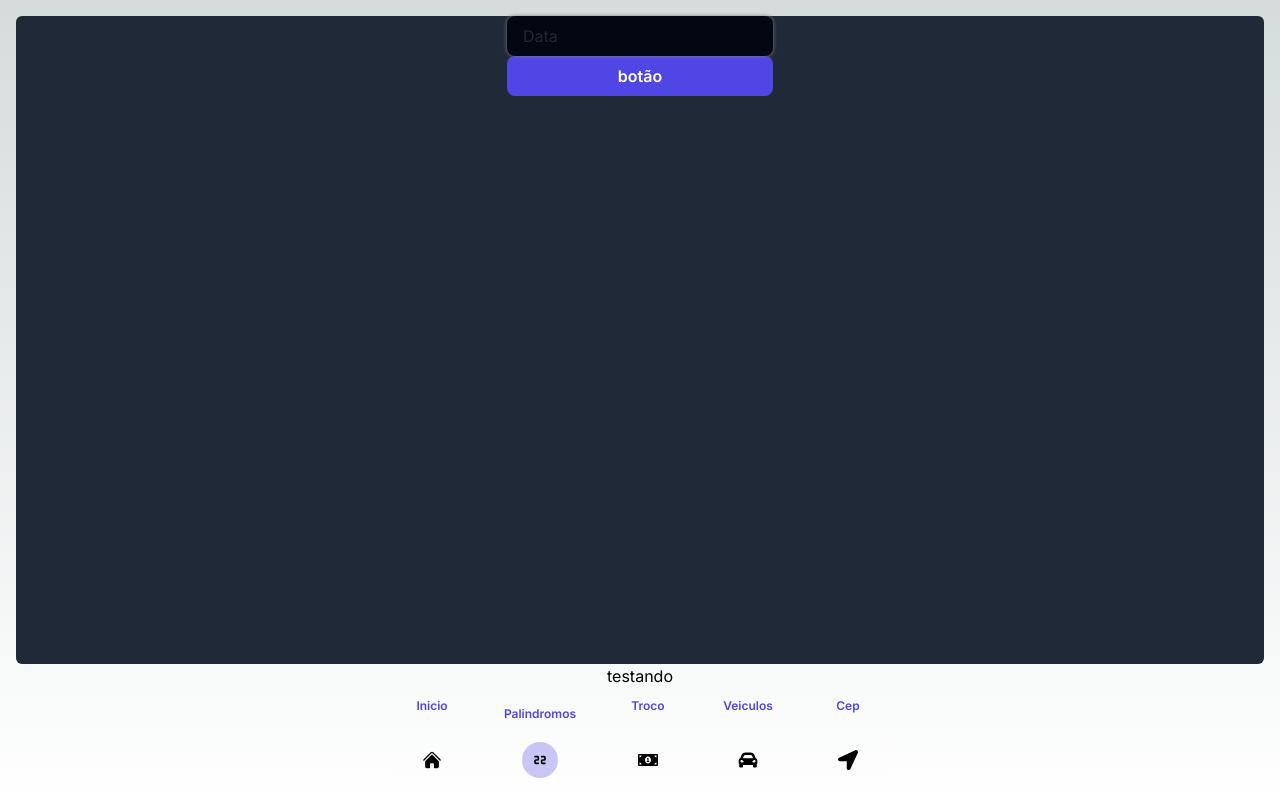
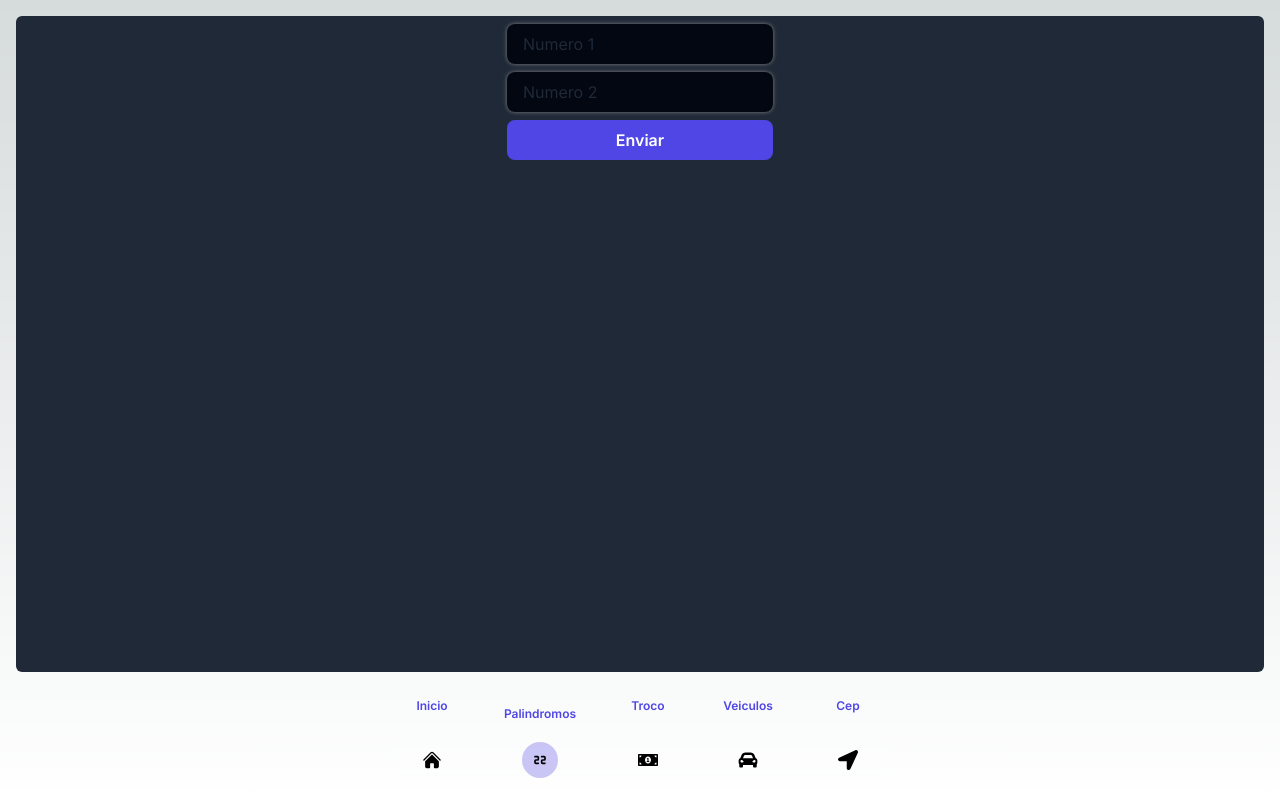
Before and after one commit to marcelloNazar/testeabrasel, a Next.js app: page /palindromos in a window 1280 px wide. Built offline with nearby package versions, Linux system fonts and the light colour scheme.

Commit message:
add cep test

```diff
--- a/package.json
+++ b/package.json
@@ -10,6 +10,8 @@
   },
   "dependencies": {
     "@hookform/resolvers": "^3.1.1",
+    "mongodb": "^6.5.0",
+    "mongoose": "^8.2.2",
     "next": "14.1.3",
     "react": "^18",
     "react-dom": "^18",
--- a/src/app/cep/page.tsx
+++ b/src/app/cep/page.tsx
@@ -72,9 +72,6 @@ export default function Page() {
     }, [
         cep1, cep2, cep3, cep4, cep5
     ]);
-
-
-    const sleep = (ms: number) => new Promise(resolve => setTimeout(resolve, ms));
 
     const submitForm: SubmitHandler<CepType> = async (values) => {
 
--- a/src/app/palindromos/page.tsx
+++ b/src/app/palindromos/page.tsx
@@ -2,29 +2,99 @@
 
 import Button from "@/components/Button";
 import Input from "@/components/Input";
-import { useState } from "react";
+import { z } from "zod";
+import { useForm, SubmitHandler } from "react-hook-form"
+import { zodResolver } from "@hookform/resolvers/zod";
+import { useEffect, useState } from "react";
+
+const PalindromoSchema = z.object({
+    numero1: z.string().nonempty(),
+    numero2: z.string().nonempty(),
+})
+
+type PalindromoType = z.infer<typeof PalindromoSchema>
 
 
 export default function Page() {
 
-    const [number1, setNumber1] = useState("");
-    const [number2, setNumber2] = useState("");
+    const [palindromes, setPalindromes] = useState<number[]>([]);
+
+    const {
+        formState: { errors },
+        register,
+        handleSubmit,
+        setValue,
+        watch,
+    } = useForm<PalindromoType>({
+        resolver: zodResolver(PalindromoSchema),
+    });
+
+    const numero1 = watch("numero1");
+    const numero2 = watch("numero2");
+
+    function formatString(str: string) {
+        if (!str) return "";
+
+        let cleanedStr = str.replace(/\D/g, ""); // Remove caracteres não numéricos
+
+        return cleanedStr;
+    }
+    useEffect(() => {
+        setValue("numero1", formatString(numero1));
+        setValue("numero2", formatString(numero2));
+    }, [
+        numero1, numero2,
+    ]);
+
+
+    const isPalindrome = (num: number) => {
+        const str = num.toString();
+        return str === str.split('').reverse().join('');
+    };
+
+    const submitForm: SubmitHandler<PalindromoType> = async (values) => {
+        const { numero1, numero2 } = values; // Supondo que 'numero1' e 'numero2' são os números fornecidos pelo usuário
+
+        const start = Math.min(Number(numero1), Number(numero2));
+        const end = Math.max(Number(numero1), Number(numero2));
+
+        setPalindromes([]);
+
+
+        for (let i = start; i <= end; i++) {
+            if (isPalindrome(i)) {
+                setPalindromes((prev) => [...prev, i])
+            }
+        }
+    };
 
     return (
-        <main className="flex flex-col h-full w-full min-h-screen items-center justify-start p-4 pb-28">
-            <div className="flex flex-col h-full w-full items-center justify-start bg-gray-800 rounded-md">
-                <form>
+        <main className="flex flex-col h-full w-full min-h-screen items-center justify-start p-4 pb-32">
+            <div className="flex flex-col h-full w-full items-center gap-2 justify-start bg-gray-800 rounded-md">
+                <form onSubmit={handleSubmit(submitForm)} className="flex flex-col items-center justify-start gap-2 pt-2">
                     <Input
                         type="text"
-                        placeholder="Data"
+                        {...register("numero1")}
+                        placeholder="Numero 1"
+                        error={errors?.numero1?.message?.toString()}
+                    />
+                    <Input
+                        type="text"
+                        {...register("numero2")}
+                        placeholder="Numero 2"
+                        error={errors?.numero2?.message?.toString()}
                     />
                     <Button
                         onClick={() => { }}
-                        text={"botão"}
+                        text="Enviar"
                     />
                 </form>
+                <div className="flex flex-col h-full p-2 overflow-auto">
+                    {palindromes.map((palindrome, index) => (
+                        <p key={index}>{palindrome}</p>
+                    ))}
+                </div>
             </div>
-            <div>testando</div>
         </main>
     );
 }
```
Also changed, not shown: src/models/Veiculo.ts (added, +26 -0 lines), src/models/Carro.ts (added), src/models/Moto.ts (added), 1 other file (tests, documents, lock files or other folders).
